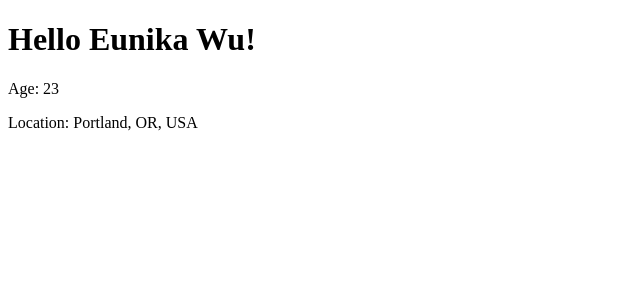
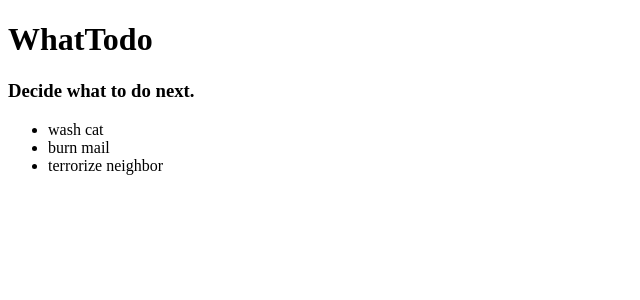
Before and after one commit to DED8IRD/WhatTodo, a React (Create React App) app in the folder what-todo-app/: page / in a window 1280 px wide. Shown: the top 300 px of the page, without its empty margins (0-640 px from the left). Built offline with nearby package versions, Linux system fonts and the light colour scheme.

Commit message:
conditional rendering of todos

```diff
--- a/what-todo-app/src/components/App.js
+++ b/what-todo-app/src/components/App.js
@@ -1,10 +1,26 @@
 import React from 'react'
-import UserProfile from '../playground/ConditionalRenderingExample'
 
 export default class App extends React.Component {
   render() {
+    let app = {
+      title: 'WhatTodo',
+      subtitle: 'Decide what to do next.',
+      todos: ['wash cat', 'burn mail', 'terrorize neighbor']
+    }
+
+    // app = {}
+
     return (
-      <UserProfile />
+      <div>
+        <h1>{app.title}</h1>
+        {app.subtitle && <h3>{app.subtitle}</h3>}
+        <ul>
+          {(app.todos ?
+            app.todos.map(todo => <li>{todo}</li>) :
+            "Nothing to do."
+          )}
+        </ul>
+      </div>
     )
   }
 }
```
Also changed, not shown: 1 other file (tests, documents, lock files or other folders).
